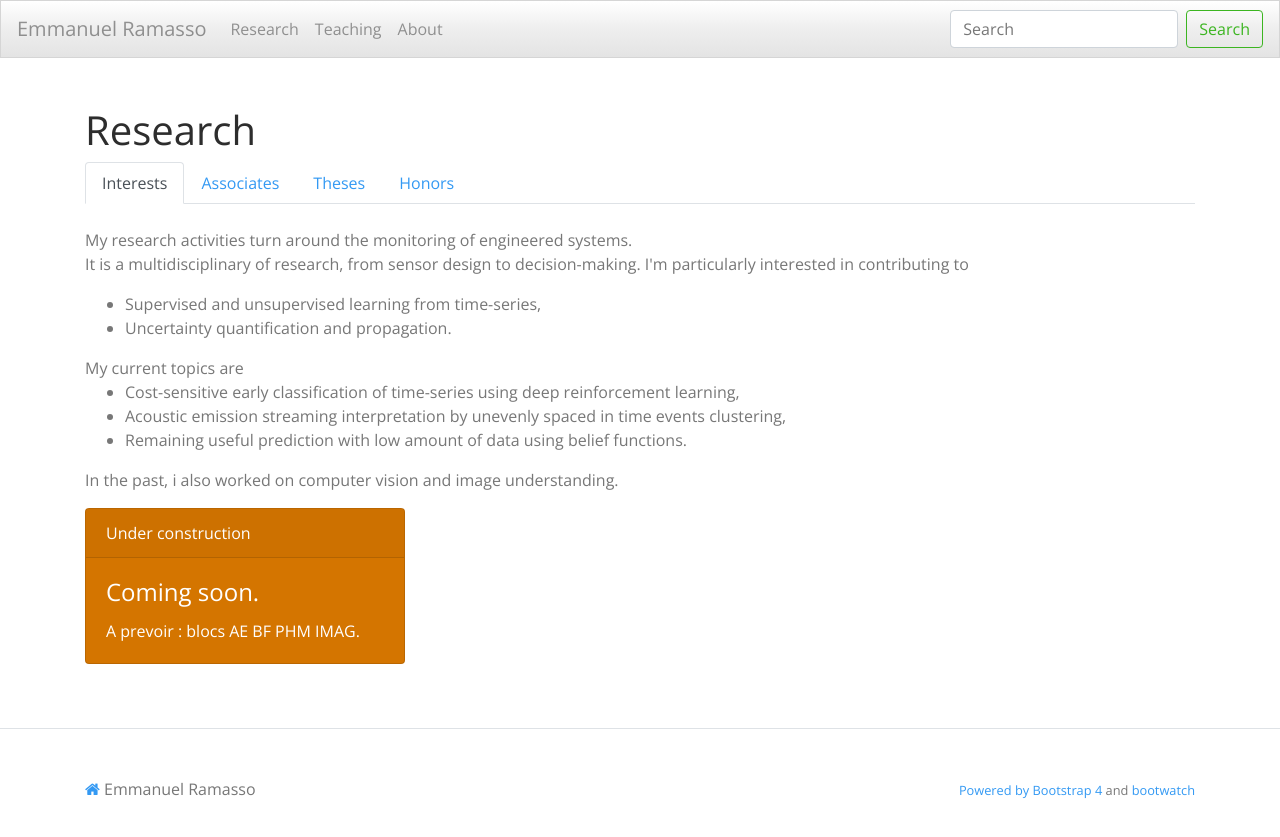
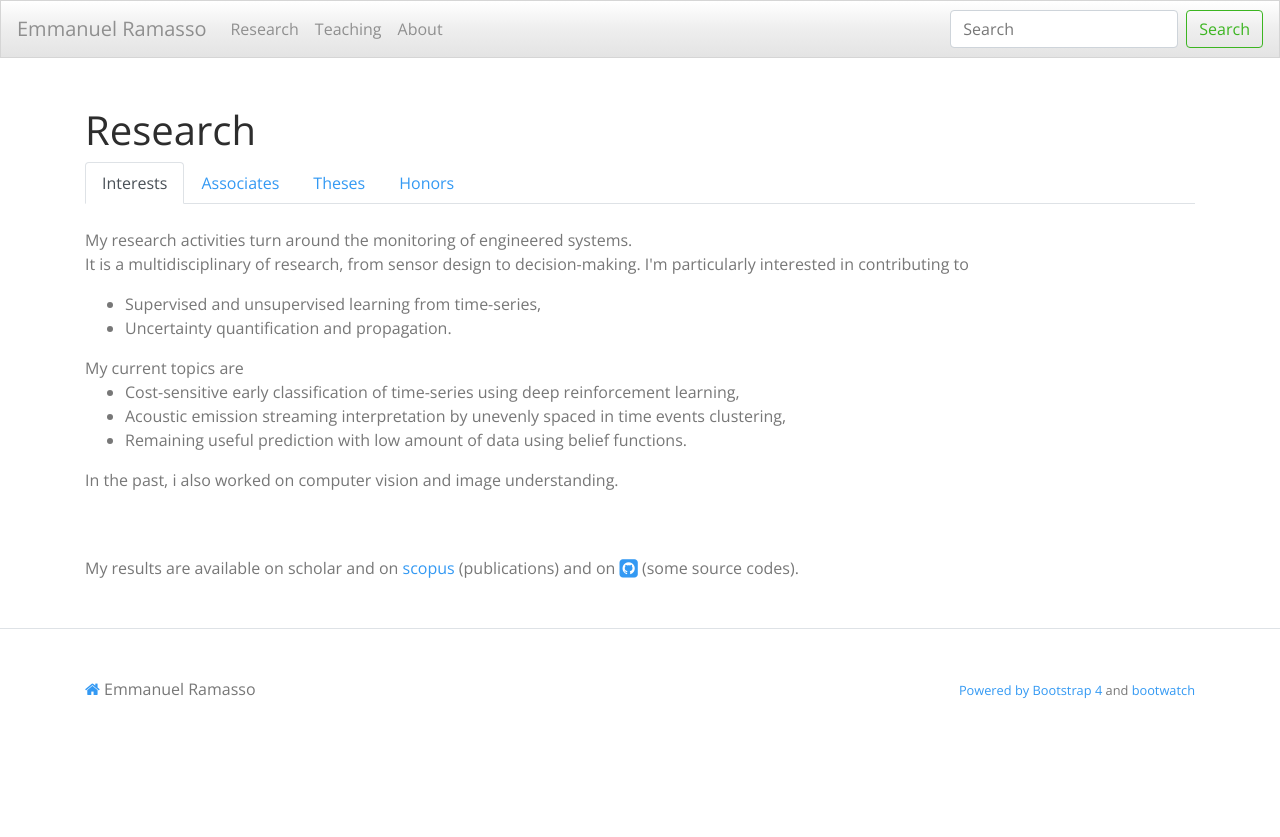
Before and after one commit to emmanuelramasso/emmanuelramasso.github.io, a Jekyll site: the page built from Research.html, in a window 1280 px wide. Shown: the top 837 px of the page. Built offline with Jekyll 4.4.1, drawn with Linux system fonts in a browser that asks for light colours; a style sheet for code colours, icons or effects is not loaded.

Commit message:
Update Research.html

```diff
--- a/Research.html
+++ b/Research.html
@@ -38,14 +38,13 @@ title: Research
       </ul>
       In the past, i also worked on computer vision and image understanding.
     </p>
+    <br><br>
+    My results are available on scholar and on
+    <a href="https://scholar.google.com/citations?user=ZA3OKi0AAAAJ&hl=fr"><span class="icon">
+      <i class="ai ai-google-scholar-square ai-lg"></i></span></a>
+    <a href="http://www.scopus.com/inward/authorDetails.url?authorID=23393599200&partnerID=MN8TOARS">scopus</a>
+    (publications) and on <a href="https://github.com/emmanuelramasso"><span class="icon"><i class="fa fa-github-square fa-lg"></i></span></a> (some source codes). <br>
 
-    <div class="card text-white bg-warning mb-3" style="max-width: 20rem;">
-      <div class="card-header">Under construction</div>
-      <div class="card-body">
-        <h4 class="card-title">Coming soon.</h4>
-        <p class="card-text"> A prevoir : blocs AE BF PHM IMAG.</p>
-      </div>
-    </div>
 
   </div>
 
```
